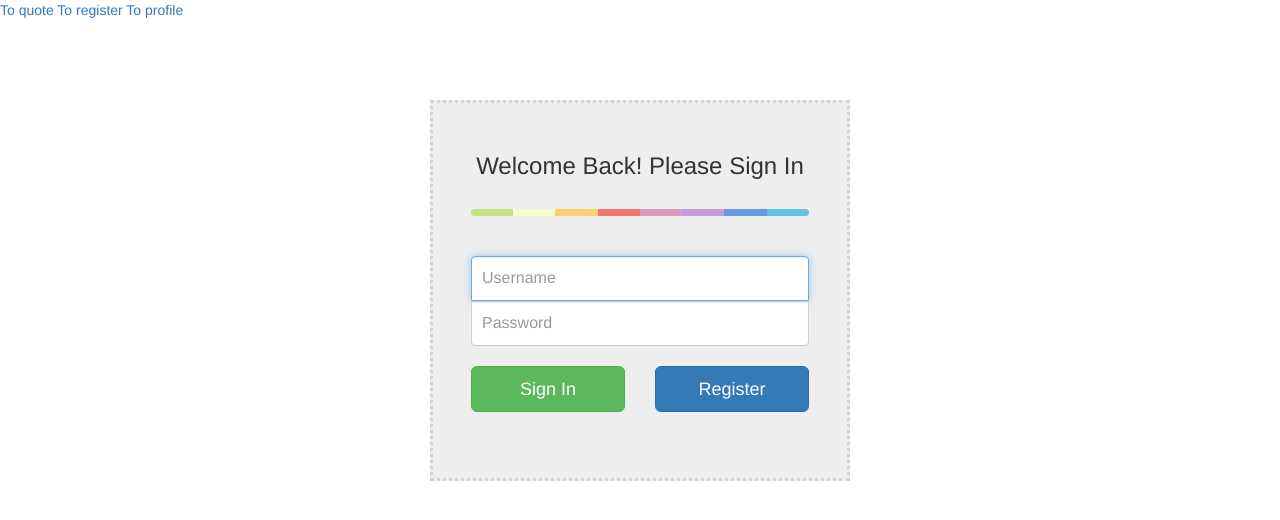
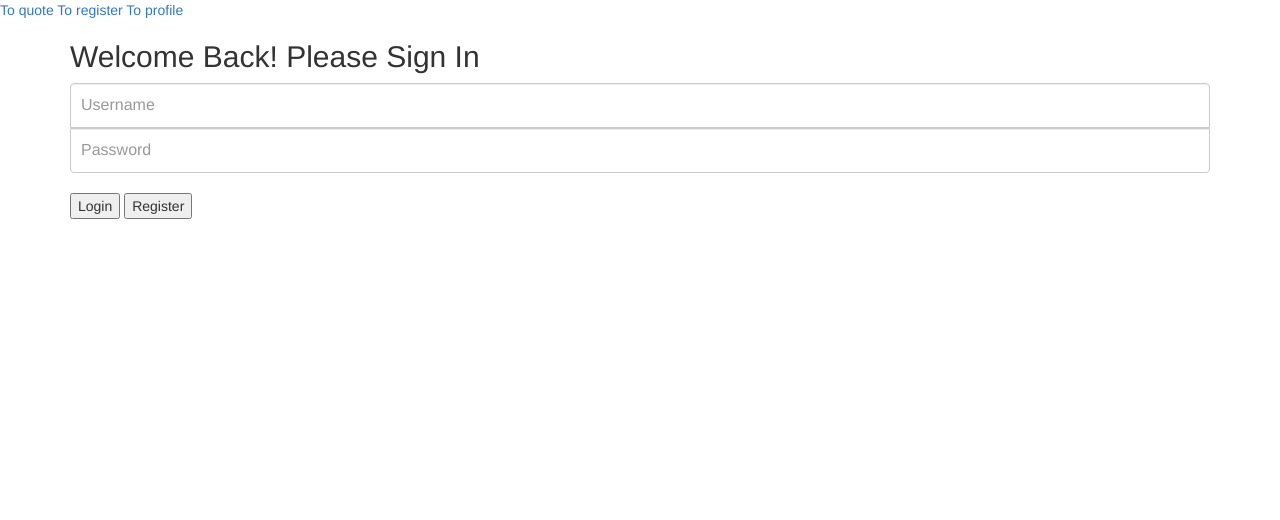
Before and after one commit to EHB-TI/dynamicweb-eindwerkstuk-marialine-iselona-mboyo, a plain HTML site: page html/login.html in a window 1280 px wide. Drawn offline with nearby package versions, Linux system fonts and the light colour scheme; files that its build step writes are made by us from their sources.

Commit message:
Login changes

```diff
--- a/html/login.html
+++ b/html/login.html
@@ -18,7 +18,7 @@
     <a href="./register.html">To register</a>
     <a href="./profile.html">To profile</a>
 
-    <div class="container">
+    <!-- <div class="container">
         <div class="wrapper">
             <form action="" method="post" name="Login_Form" class="form-signin">
                 <h3 class="form-signin-heading">Welcome Back! Please Sign In</h3>
@@ -28,9 +28,9 @@
                     autofocus="" />
                 <input type="password" class="form-control" name="Password" placeholder="Password" required="" />
 
-                <!-- <button class="btn btn-lg btn-primary btn-block" name="Submit" value="Login"
+                <button class="btn btn-lg btn-primary btn-block" name="Submit" value="Login"
                     type="Submit">Login</button>
-                <input type="submit" class="btn btn-lg btn-success btn-block" value="Sign In"> -->
+                <input type="submit" class="btn btn-lg btn-success btn-block" value="Sign In">
 
                 <div class="row">
                     <div class="col-xs-6 col-sm-6 col-md-6">
@@ -42,7 +42,20 @@
                 </div>
             </form>
         </div>
+    </div>-->
+
+    <div class="container">
+        <form action="" method="post" name="loginform" class="signin">
+            <h2 class="heading">Welcome Back! Please Sign In</h2>
+            <input type="text" class="form-control" name="Username" placeholder="Username" required="">
+            <input type="password" class="form-control" name="Password" placeholder="Password" required="">
+
+            <button class="btn-login" name="Login" value="Login" type="submit">Login</button>
+            <button href="./register.html" class="btn-reg" name="Register" value="Register"
+                type="submit">Register</button>
+        </form>
     </div>
+    <script src="../assets/js/script.js"></script>
 </body>
 
 </html>
```
